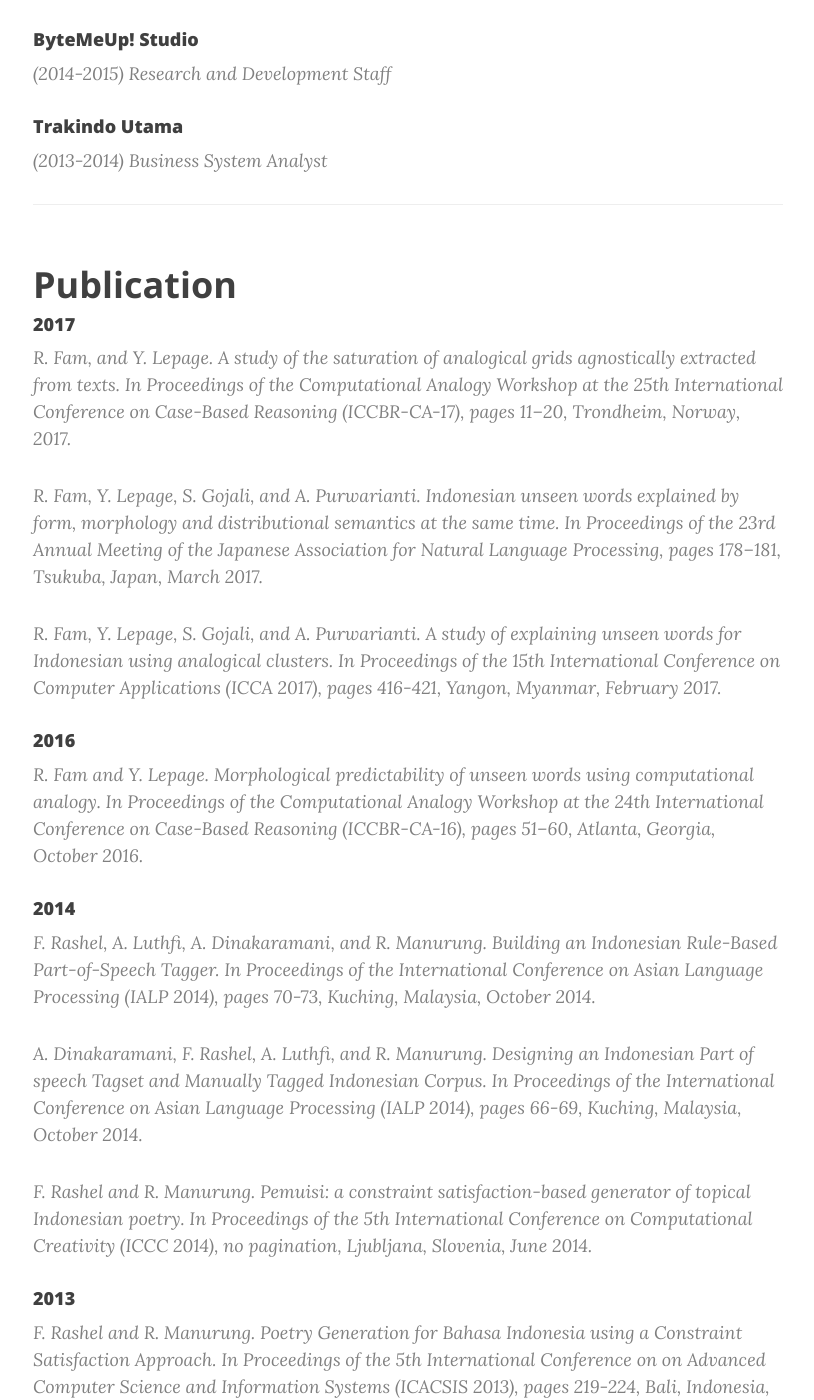
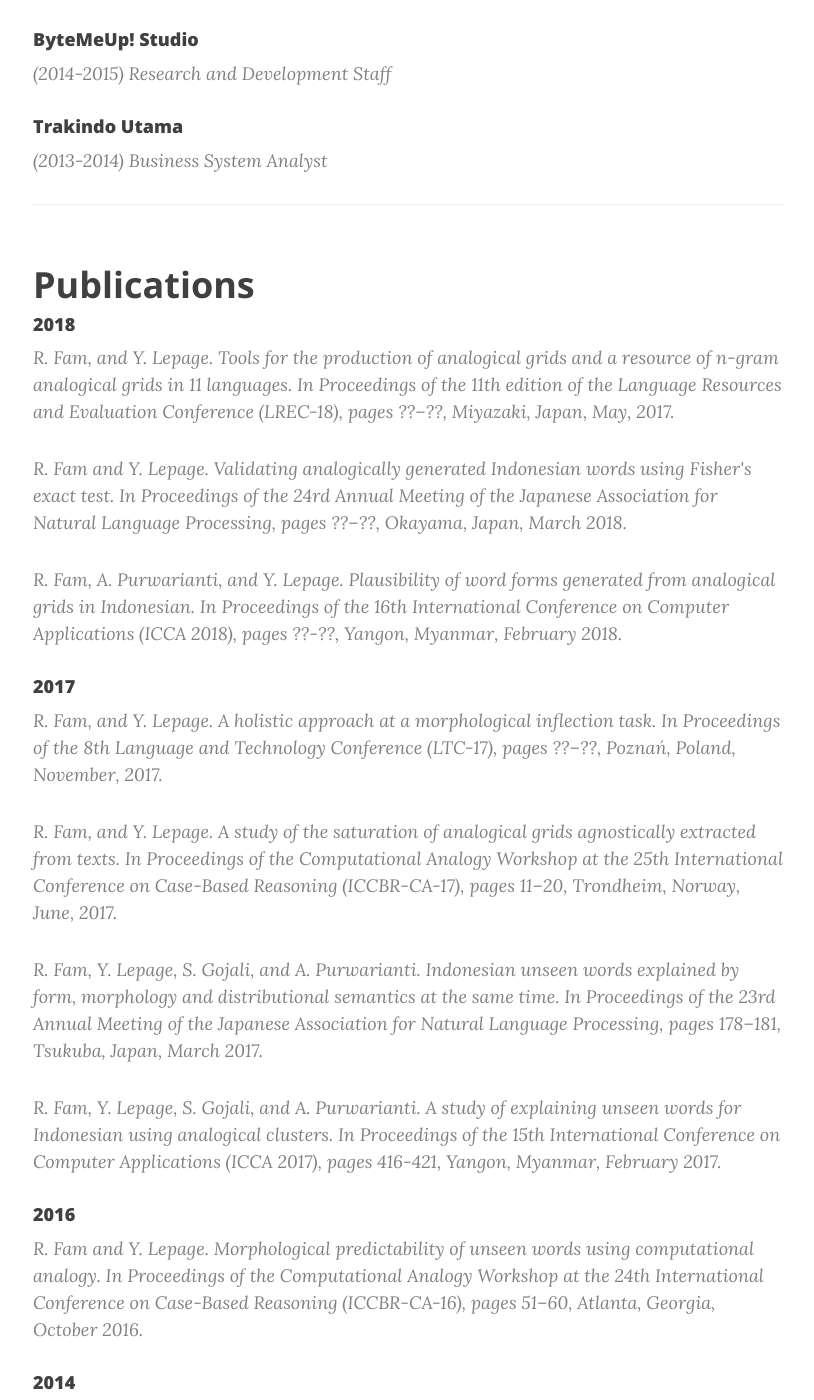
Before and after one commit to famrashel/famrashel.github.io, a Jekyll site: the page built from profile.html, in a window 1280 px wide and 1400 px high, scrolled down 1490 px. Shown: the whole window, without its empty margins (232-1046 px from the left). Built offline with Jekyll 4.4.1, drawn with Linux system fonts in a browser that asks for light colours; nearby versions of some CDN libraries.

Commit message:
Publications updated

```diff
--- a/profile.html
+++ b/profile.html
@@ -64,10 +64,23 @@ header-img: "img/about-bg.jpg"
 </div>
 <hr>
 <div class="post-preview">
-    <h2 class="section-heading">Publication</h2>
+    <h2 class="section-heading">Publications</h2>
+    <h4 class="post-subtitle">2018</h4>
+        <p class="post-meta">
+            R. Fam, and Y. Lepage. Tools for the production of analogical grids and a resource of n-gram analogical grids in 11 languages. In Proceedings of the 11th edition of the Language Resources and Evaluation Conference (LREC-18), pages ??–??, Miyazaki, Japan, May, 2017.
+        </p>
+        <p class="post-meta">
+            R. Fam and Y. Lepage. Validating analogically generated Indonesian words using Fisher's exact test. In Proceedings of the 24rd Annual Meeting of the Japanese Association for Natural Language Processing, pages ??–??, Okayama, Japan, March 2018.
+        </p>
+        <p class="post-meta">
+            R. Fam, A. Purwarianti, and Y. Lepage. Plausibility of word forms generated from analogical grids in Indonesian. In Proceedings of the 16th International Conference on Computer Applications (ICCA 2018), pages ??-??, Yangon, Myanmar, February 2018.
+        </p>
     <h4 class="post-subtitle">2017</h4>
         <p class="post-meta">
-            R. Fam, and Y. Lepage. A study of the saturation of analogical grids agnostically extracted from texts. In Proceedings of the Computational Analogy Workshop at the 25th International Conference on Case-Based Reasoning (ICCBR-CA-17), pages 11–20, Trondheim, Norway, 2017.
+            R. Fam, and Y. Lepage. A holistic approach at a morphological inflection task. In Proceedings of the 8th Language and Technology Conference (LTC-17), pages ??–??, Poznań, Poland, November, 2017.
+        </p>
+        <p class="post-meta">
+            R. Fam, and Y. Lepage. A study of the saturation of analogical grids agnostically extracted from texts. In Proceedings of the Computational Analogy Workshop at the 25th International Conference on Case-Based Reasoning (ICCBR-CA-17), pages 11–20, Trondheim, Norway, June, 2017.
         </p>
         <p class="post-meta">
             R. Fam, Y. Lepage, S. Gojali, and A. Purwarianti. Indonesian unseen words explained by form, morphology and distributional semantics at the same time. In Proceedings of the 23rd Annual Meeting of the Japanese Association for Natural Language Processing, pages 178–181, Tsukuba, Japan, March 2017.
```
